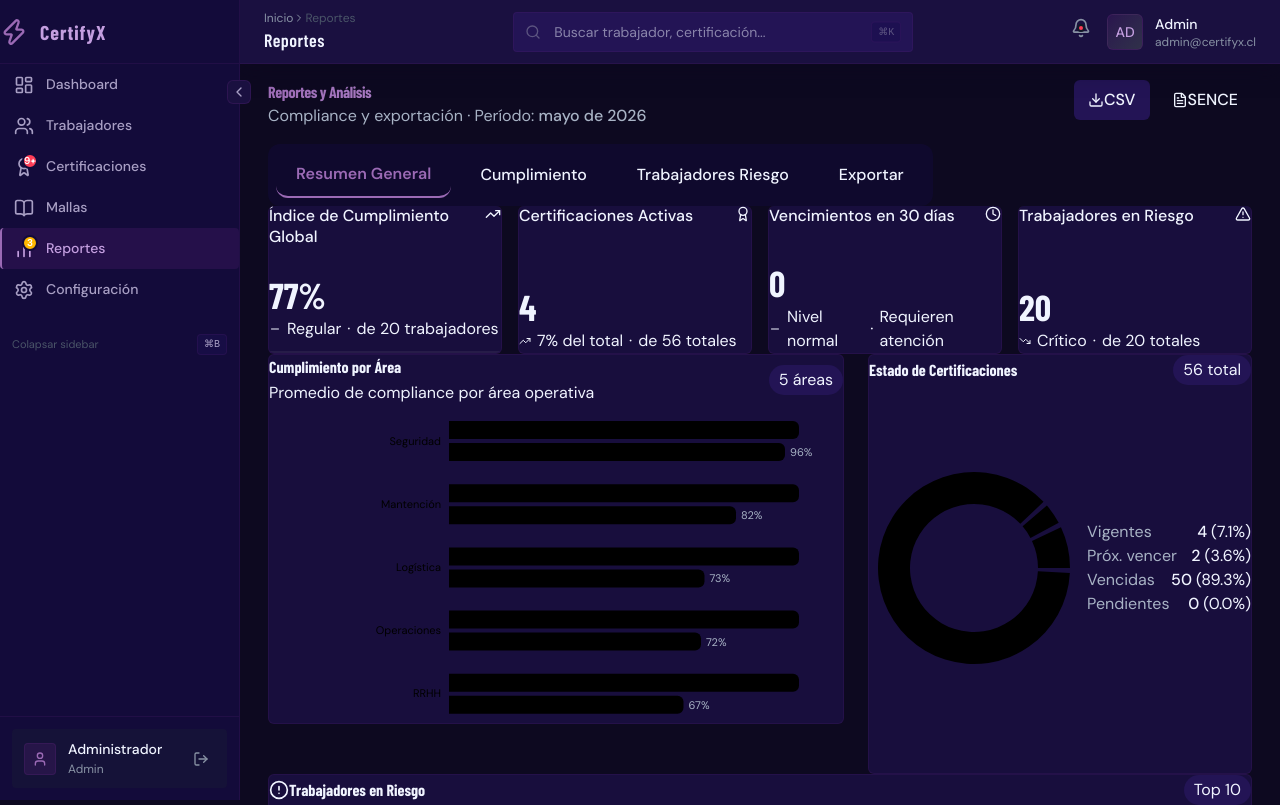
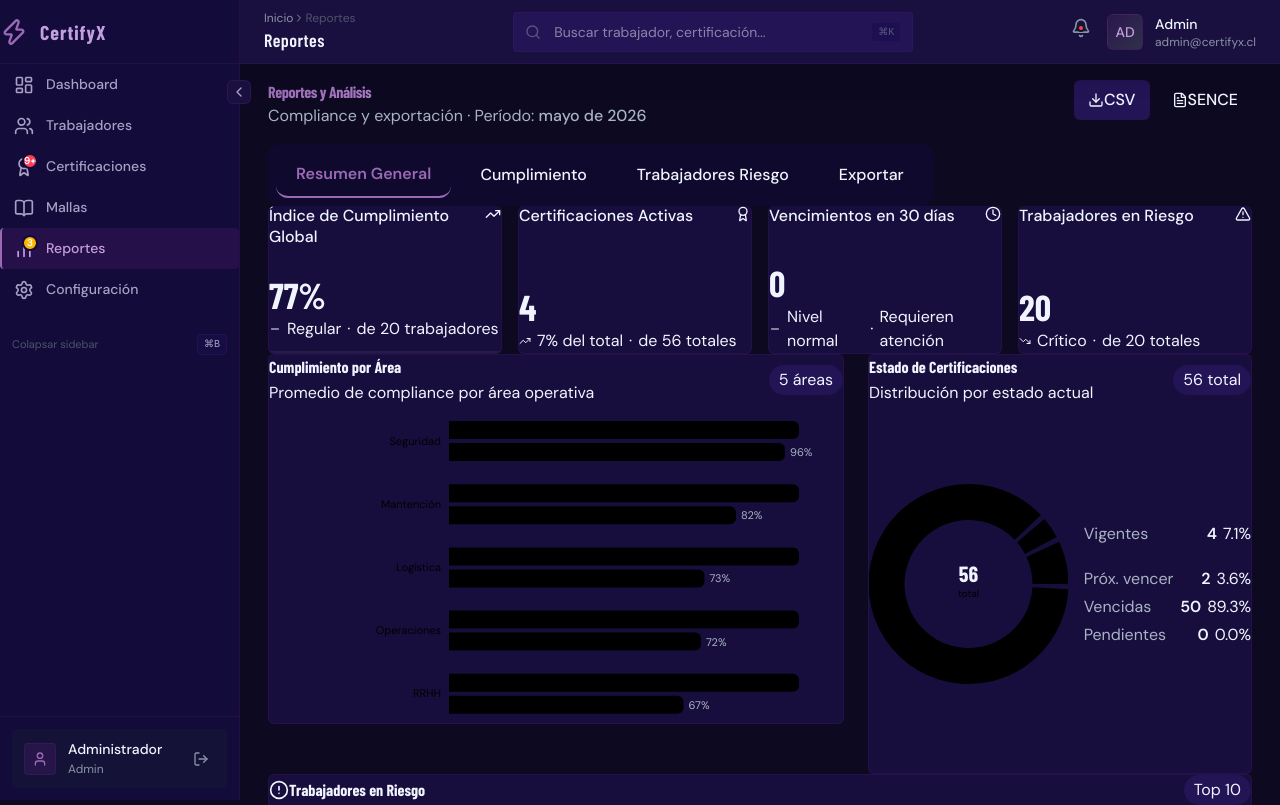
Before and after one commit to leandrodesignux-ux/Certify, a React (Vite) app: page /reports in a window 1280 px wide. Shown: the top 805 px of the page. Built offline with nearby package versions, Linux system fonts and the light colour scheme.

Commit message:
Improve donut chart: center label, legend separator, subtitle, outer radius

```diff
--- a/src/pages/Reports.tsx
+++ b/src/pages/Reports.tsx
@@ -21,6 +21,7 @@ import {
   Pie,
   Cell,
   LabelList,
+  Label,
 } from 'recharts';
 import { Card } from '../components/ui/Card';
 import { useWorkerStore } from '../store/useWorkerStore';
@@ -448,9 +449,14 @@ Generado automáticamente por CertifyX
         >
           <Card variant="glass" padding="lg" className="h-[420px]">
             <div className="flex items-center justify-between mb-4">
+              <div>
                 <h3 className="font-display font-bold" style={{ fontSize: 'var(--text-h2)', color: 'var(--color-text-primary)' }}>
                   Estado de Certificaciones
                 </h3>
+                <p style={{ fontSize: 'var(--text-micro)', color: 'var(--color-text-muted)', marginTop: '2px' }}>
+                  Distribución por estado actual
+                </p>
+              </div>
               <span style={{
                 fontSize: 'var(--text-micro)', color: 'var(--color-text-muted)',
                 backgroundColor: 'var(--color-surface-alt)',
@@ -460,15 +466,15 @@ Generado automáticamente por CertifyX
                 {certifications.length} total
               </span>
             </div>
-            <div className="flex items-center h-[calc(100%-52px)]">
-              <ResponsiveContainer width="55%" height="100%">
+            <div className="flex items-center h-[calc(100%-60px)]">
+              <ResponsiveContainer width="52%" height="100%">
                 <PieChart>
                   <Pie
                     data={certStatusData}
                     cx="50%"
                     cy="50%"
                     innerRadius={64}
-                    outerRadius={96}
+                    outerRadius={100}
                     paddingAngle={3}
                     dataKey="value"
                     strokeWidth={0}
@@ -476,27 +482,44 @@ Generado automáticamente por CertifyX
                     {certStatusData.map((entry, index) => (
                       <Cell key={`pie-${index}`} fill={entry.color} stroke="transparent" />
                     ))}
+                    <Label
+                      content={() => (
+                        <text x="50%" y="50%" textAnchor="middle" dominantBaseline="middle">
+                          <tspan x="50%" dy="-8" style={{ fill: 'var(--color-text-primary)', fontSize: '22px', fontWeight: 700, fontFamily: 'var(--font-display)' }}>
+                            {certifications.length}
+                          </tspan>
+                          <tspan x="50%" dy="18" style={{ fill: 'var(--color-text-muted)', fontSize: '10px', fontFamily: 'var(--font-body)' }}>
+                            total
+                          </tspan>
+                        </text>
+                      )}
+                    />
                   </Pie>
                   <Tooltip content={<CustomPieTooltip />} />
                 </PieChart>
               </ResponsiveContainer>
               {/* Leyenda */}
-              <div style={{ flex: 1, display: 'flex', flexDirection: 'column', gap: 'var(--space-sm)' }}>
-                {certStatusData.map((item) => (
-                  <div key={item.name} style={{ display: 'flex', alignItems: 'center', justifyContent: 'space-between', gap: 'var(--space-sm)' }}>
-                    <div style={{ display: 'flex', alignItems: 'center', gap: 'var(--space-xs)' }}>
+              <div style={{ flex: 1, display: 'flex', flexDirection: 'column' }}>
+                {certStatusData.map((item, idx) => (
+                  <>
+                    {idx === 1 && (
+                      <div key={`sep-${idx}`} style={{ height: '1px', backgroundColor: 'var(--border-brand)', marginTop: '8px', marginBottom: '8px' }} />
+                    )}
+                    <div key={item.name} style={{ display: 'flex', alignItems: 'center', justifyContent: 'space-between', gap: '10px', padding: '2px 0' }}>
+                      <div style={{ display: 'flex', alignItems: 'center', flex: 1 }}>
                         <div style={{ width: '8px', height: '8px', borderRadius: '50%', backgroundColor: item.color, flexShrink: 0 }} />
-                      <span style={{ fontSize: 'var(--text-small)', color: 'var(--color-text-secondary)' }}>{item.name}</span>
+                        <span style={{ fontSize: 'var(--text-small)', color: 'var(--color-text-secondary)', marginLeft: '8px' }}>{item.name}</span>
                       </div>
-                    <div style={{ textAlign: 'right' }}>
-                      <span style={{ fontSize: 'var(--text-small)', fontWeight: 'var(--font-weight-medium)', color: 'var(--color-text-primary)' }}>
+                      <div style={{ display: 'flex', alignItems: 'baseline', gap: '2px' }}>
+                        <span style={{ fontSize: 'var(--text-small)', fontWeight: 600, color: item.color }}>
                           {item.value}
                         </span>
                         <span style={{ fontSize: 'var(--text-micro)', color: 'var(--color-text-muted)', marginLeft: '4px' }}>
-                        ({item.percentage}%)
+                          {item.percentage}%
                         </span>
                       </div>
                     </div>
+                  </>
                 ))}
               </div>
             </div>
```
Lines whose indentation alone changed are shown as unchanged.
